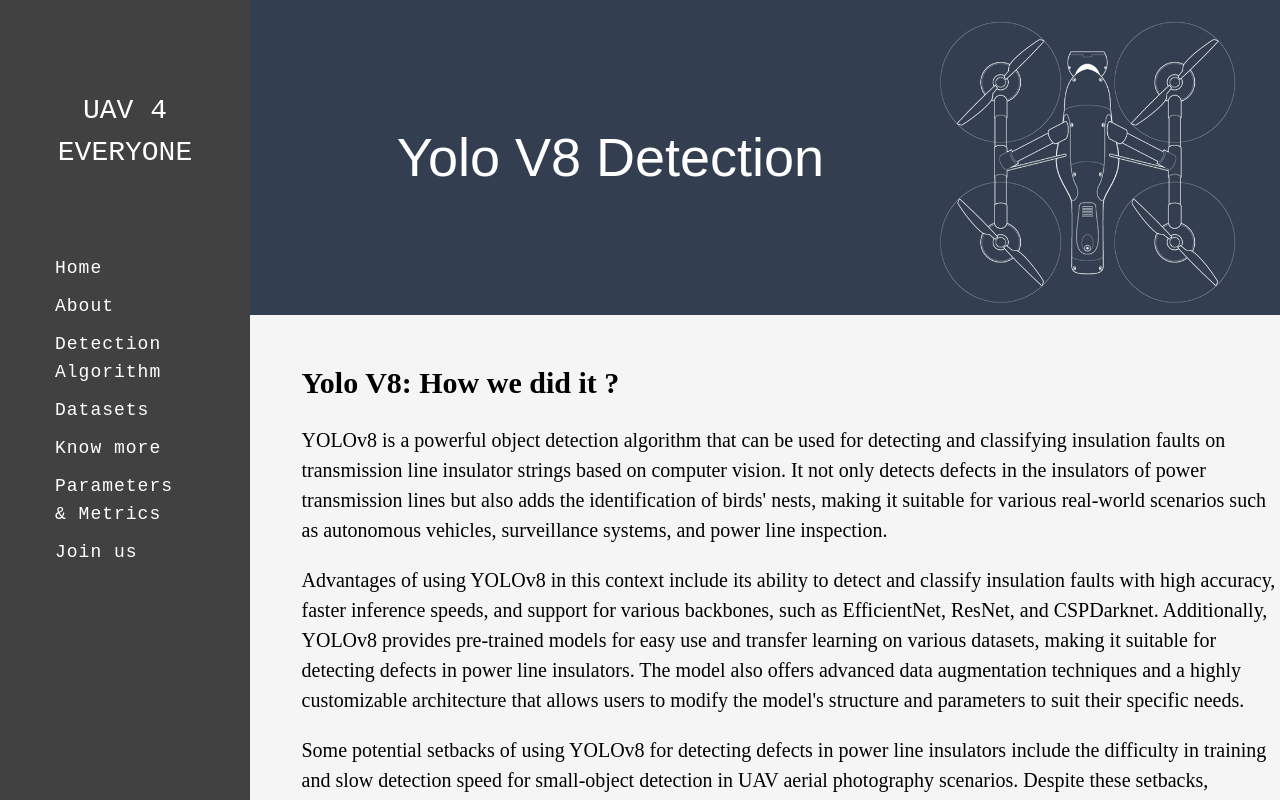
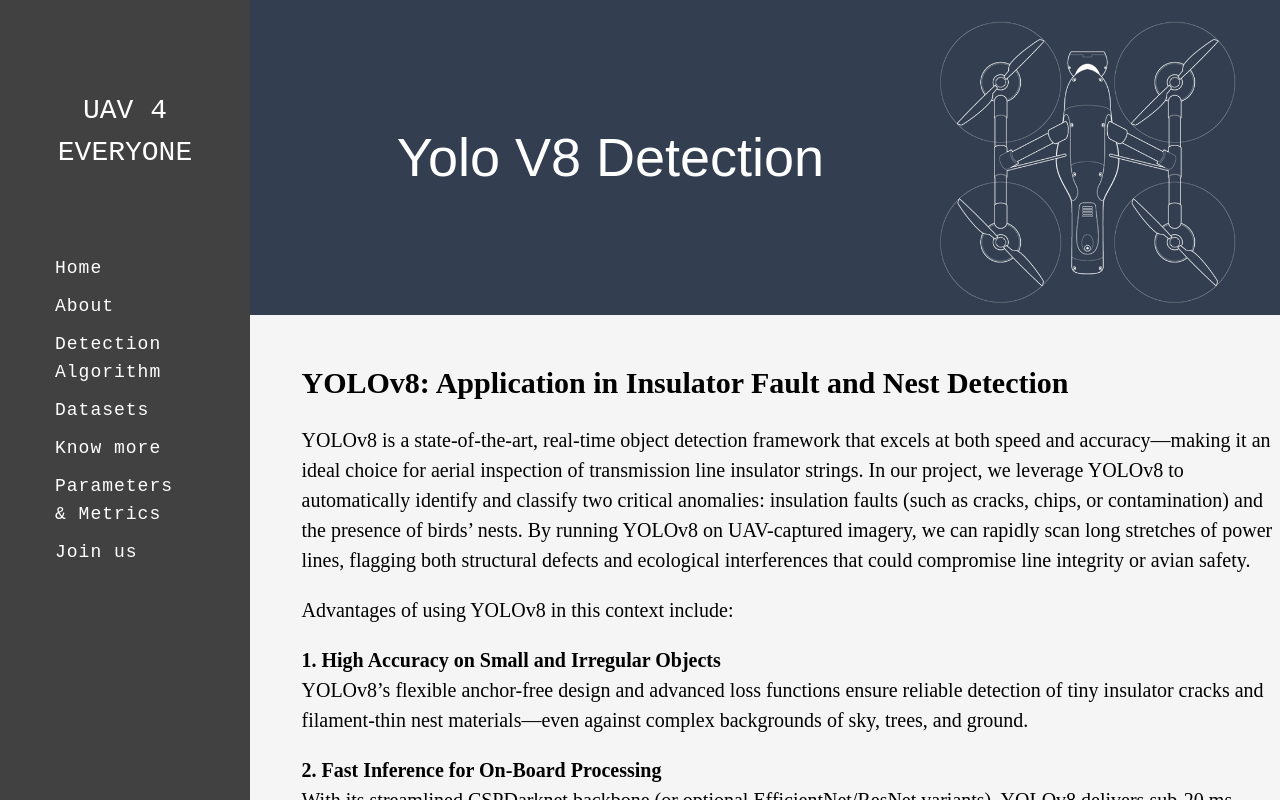
Before and after one commit to CaoJZ-01/UAV_4_Everyone, a React (Create React App) app: page /Yolov8descriptions in a window 1280 px wide. Built offline with nearby package versions, Linux system fonts and the light colour scheme.

Commit message:
change yolo know more

```diff
--- a/src/components/Knowmore.js
+++ b/src/components/Knowmore.js
@@ -33,18 +33,18 @@ function Knowmore() {
             Here we are going to talk about how we utilized each model, their advantages, and drawbacks.
           </p>
 
-          <h2 className="Yolov8-text">Yolo V8 Detection</h2>
+          <h2 className="Yolov8-text">How we use Yolo V8 Detection in our project</h2>
           <div className="Model-yolov8" onClick={Yolov8Text}>
             <div className="text-container-knowmore">
-              <div className="Yolov8-open-link">Know more about Yolo V8</div>
+              <div className="Yolov8-open-link">Know more about Yolo V8 in our project</div>
             </div>
           </div>
           <Multiplelinebreaks count={1} />
 
-          <h2 className="Yolov8-text">SAM Model</h2>
+          <h2 className="Yolov8-text">How we use SAM Model in our project</h2>
           <div className="Model-SAM" onClick={navigateToSAMText}>
             <div className="text-container-knowmore">
-              <div className="sam-open-link">Know more about SAM</div>
+              <div className="sam-open-link">Know more about SAM in our project</div>
             </div>
           </div>
         </div>
--- a/src/components/Samdescription.js
+++ b/src/components/Samdescription.js
@@ -16,7 +16,7 @@ function Samdescription() {
           <Title text="SAM Model" />
         </div>
         <div className="modeldescription-container">
-          <h1 className="modeldescription-title">SAM Model: How we did it ?</h1>
+          <h1 className="modeldescription-title">SAM Model: How we use it in the project ?</h1>
           <br/>
           <p className="modeldescription-paragraph">
             Flexibility and repeated review: SAM allows for repeated reviewing, which provides many opportunities
--- a/src/components/Yolov8description.js
+++ b/src/components/Yolov8description.js
@@ -16,30 +16,45 @@ function Yolov8descriptions() {
         <Title text="Yolo V8 Detection" />
       </div>
       <div className="modeldescription-container">
-          <h1 className="modeldescription-title">Yolo V8: How we did it ?</h1>
+        <h1 className="modeldescription-title">YOLOv8: Application in Insulator Fault and Nest Detection</h1>
         <br/>
         <p className="modeldescription-paragraph">
-            YOLOv8 is a powerful object detection algorithm that can be used for detecting and
-            classifying insulation faults on transmission line insulator strings based on computer vision.
-            It not only detects defects in the insulators of power transmission lines but also adds the
-            identification of birds' nests, making it suitable for various real-world scenarios such as
-            autonomous vehicles, surveillance systems, and power line inspection.
+        YOLOv8 is a state-of-the-art, real-time object detection framework that excels at both speed and accuracy—making it an ideal choice for aerial inspection of transmission line insulator strings. In our project, we leverage YOLOv8 to automatically identify and classify two critical anomalies: insulation faults (such as cracks, chips, or contamination) and the presence of birds’ nests. By running YOLOv8 on UAV-captured imagery, we can rapidly scan long stretches of power lines, flagging both structural defects and ecological interferences that could compromise line integrity or avian safety.
         </p>
         <p className="modeldescription-paragraph">
-            Advantages of using YOLOv8 in this context include its ability to detect and classify insulation
-            faults with high accuracy, faster inference speeds, and support for various backbones, such as
-            EfficientNet, ResNet, and CSPDarknet. Additionally, YOLOv8 provides pre-trained models for easy
-            use and transfer learning on various datasets, making it suitable for detecting defects in power
-            line insulators. The model also offers advanced data augmentation techniques and a highly customizable
-            architecture that allows users to modify the model's structure and parameters to suit their specific needs.
+        Advantages of using YOLOv8 in this context include:
+        </p>
+        <br/>
+        <p className="modeldescription-paragraph">
+        <strong>1. High Accuracy on Small and Irregular Objects</strong>
+        <br/>
+        YOLOv8’s flexible anchor-free design and advanced loss functions ensure reliable detection of tiny insulator cracks and filament-thin nest materials—even against complex backgrounds of sky, trees, and ground.
         </p>
         <p className="modeldescription-paragraph">
-            Some potential setbacks of using YOLOv8 for detecting defects in power line insulators include the
-            difficulty in training and slow detection speed for small-object detection in UAV aerial photography scenarios.
-            Despite these setbacks, YOLOv8 remains a state-of-the-art model that offers unprecedented speed and accuracy for
-            detecting defects in power line insulators, making it a valuable tool for automated UAV power line inspection
-            and maintenance.
+        <strong>2. Fast Inference for On-Board Processing</strong>
+        <br/>
+        With its streamlined CSPDarknet backbone (or optional EfficientNet/ResNet variants), YOLOv8 delivers sub-20 ms inference per frame on embedded GPUs. This makes real-time, on-board inspection feasible, reducing the need for post-flight analysis and accelerating maintenance decisions.
         </p>
+        <p className="modeldescription-paragraph">
+        <strong>3. Transfer Learning and Rich Augmentation</strong>
+        <br/>
+        Off-the-shelf pre-trained weights on COCO allow quick fine-tuning to our private insulator/nest dataset. YOLOv8’s mixup, mosaic, and copy-paste augmentations enrich training diversity—critical for handling varying lighting, seasonal foliage, and weather conditions.
+        </p>
+        <p className="modeldescription-paragraph">
+        <strong>Customizability and Extensibility</strong>
+        <br/>
+        YOLOv8’s modular architecture lets us swap in lighter backbones for extended flight time or deeper networks when maximum precision is required. We’ve also extended its pipeline to incorporate thermal-infrared fusion, giving the model more cues to distinguish ceramic cracks from mere shadows. The training scripts expose every hyperparameter—from IoU thresholds to optimizer schedules—so we can iteratively refine performance on corner‐case scenarios.
+        </p>
+        <p className="modeldescription-paragraph">
+        <strong>Challenges and Mitigations</strong>
+        <br/>
+        Detecting very small faults or nests from high-altitude UAV footage remains challenging: sensitivities drop as object size shrinks below 32×32 pixels. To mitigate this, we employ multi-scale inference and a two-stage zoom-in refinement that crops high-confidence regions for a second, higher-resolution pass. Though this adds a bit of latency, it dramatically improves recall on the tiniest anomalies, ensuring even the smallest defects or nests are not overlooked.
+        </p>
+        <br/>
+        <p className="modeldescription-paragraph">
+        Overall, YOLOv8 forms the backbone of our automated insulator inspection system—delivering a rare combination of speed, accuracy, and adaptability that meets the demanding constraints of UAV-based power line maintenance.
+        </p>
+        <br/>
       </div>
       </div>
     </div>
```
Lines whose indentation alone changed are shown as unchanged.
